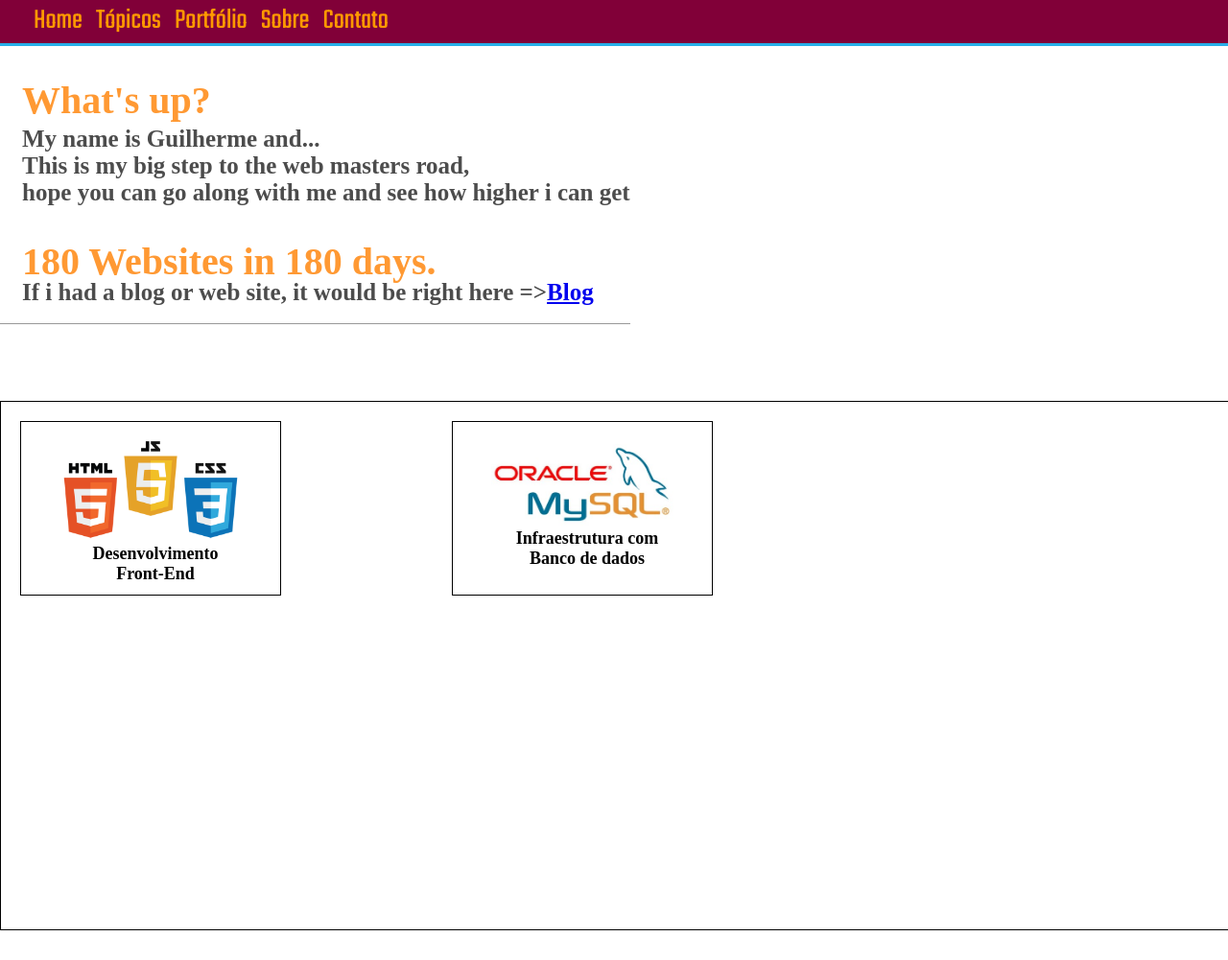
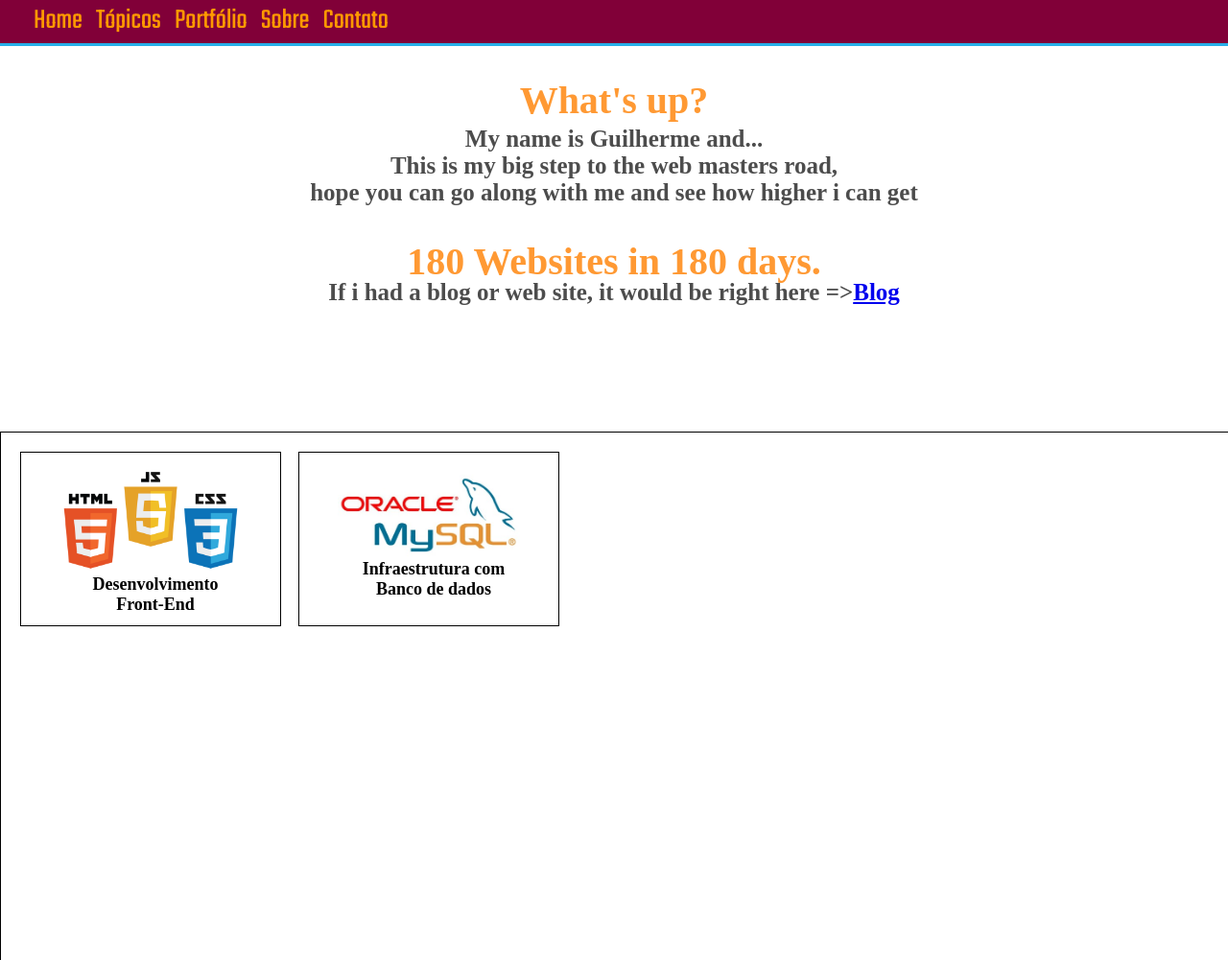
Before and after one commit to Overlord1929/MyBlog, a plain HTML site: page index.html in a window 1280 px wide. Shown: the top 1001 px of the page at 96% size. Before the commit the page ends 970 px from the top, so only its background shows below. Drawn offline with Linux system fonts and the light colour scheme.

Commit message:
minha mensagem

```diff
--- a/style.css
+++ b/style.css
@@ -41,8 +41,8 @@
 
 		.articles{
 			border:1px solid #000;
-			position: relative;
-			top: 370px;
+			position: absolute;
+			top: 450px;
 			height: 550px;
 			width: 100vw;
 		}
@@ -84,7 +84,7 @@
 			display: block;
 			position: relative;
 			margin: 20px;
-			left: 450px;
+			left: 290px;
 		}
 
 
@@ -109,11 +109,10 @@
 		}
 
 .greetings{
-	position: absolute;
+	display: block;
+	position: relative;
+	text-align: center;
 	font-family: 'Antic Slab', serif;
-	margin-left: 0px;
-	border-bottom: 1px solid rgba(0,0,0,.4);
-	padding-left: 23px;
 }
 
 
@@ -126,5 +125,4 @@ h2{
 h4, h3{
 	font-size: 25px;
 	color: rgba(0,0,0,.7);
-	margin-bottom:18px;
 }
```
Also changed, not shown: index.html (+2 -1 lines).
